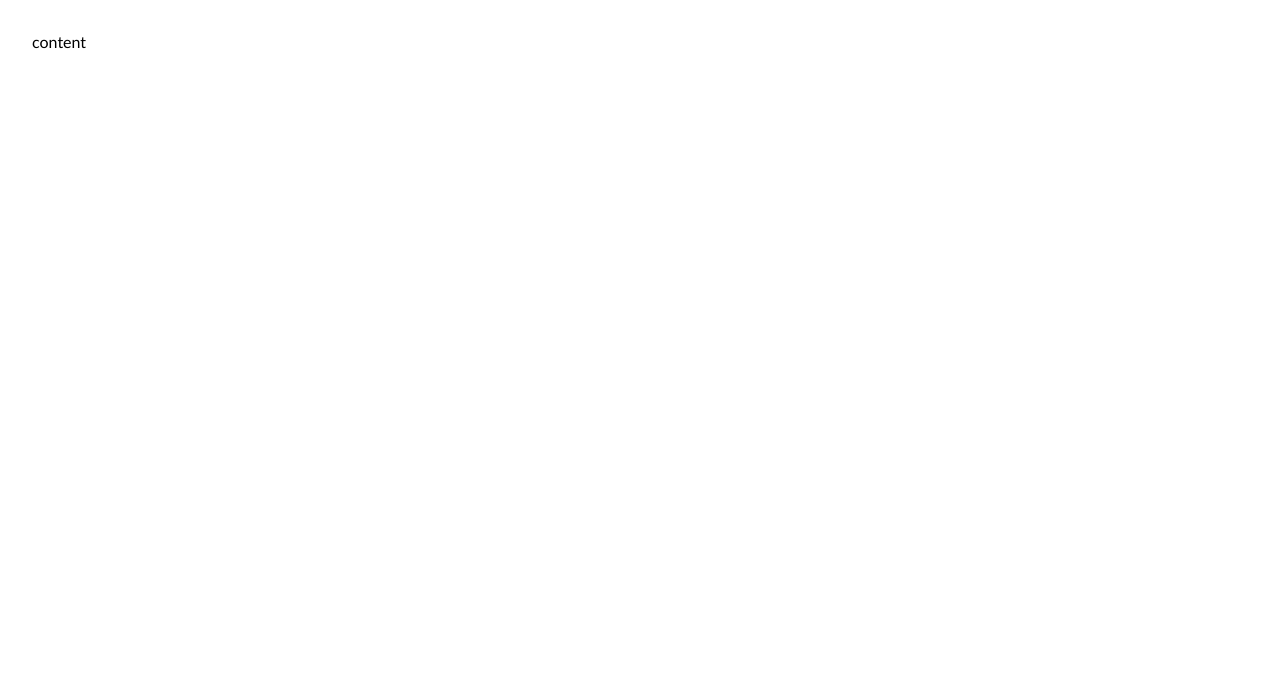
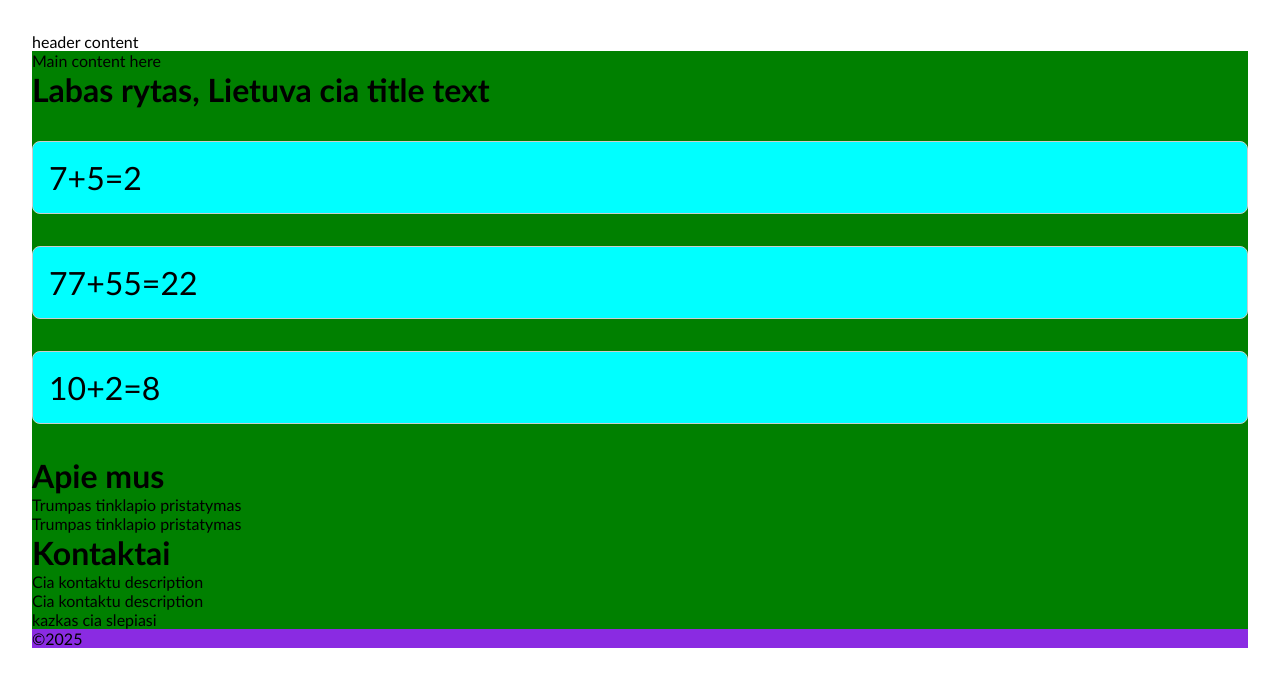
Before and after one commit to PovDai/55-grupe-react, a React (Vite) app: page / in a window 1280 px wide. Shown: the top 686 px of the page. Built offline with nearby package versions, Linux system fonts and the light colour scheme.

Commit message:
react update

```diff
--- a/src/App.jsx
+++ b/src/App.jsx
@@ -1,11 +1,29 @@
+import { Calc } from "./components/Calc";
+import { Footer } from "./components/Footer";
+import { Header } from "./components/Header";
+import { Main } from "./components/Main";
+import { Title } from "./components/Title";
 
 
 export function App() {
 
 
+
   return (
     <>
-     content
+      <Header />
+      <Main>
+        <Title text="Labas rytas, Lietuva cia title text" desc="" />
+
+        <Calc a={7} b={5} />
+        <Calc a={77} b={55} />
+        <Calc a={10} b={2} />
+
+        <Title text="Apie mus" desc="Trumpas tinklapio pristatymas" />
+        <Title text="Kontaktai" desc="Cia kontaktu description"/>
+        <div>kazkas cia slepiasi </div>
+      </Main>
+     <Footer/>
     </>
   )
 }
--- /dev/null
+++ b/src/components/Calc.jsx
@@ -0,0 +1,9 @@
+export function Calc({ a, b }) {
+
+    return (
+
+        <p className="calculator">{a}+{b}={a - b}</p>
+
+
+    );
+}
--- /dev/null
+++ b/src/components/Footer.jsx
@@ -0,0 +1,9 @@
+export function Footer() {
+
+    return (
+        <footer className="footeris">
+        &copy;2025
+        </footer>
+
+    );
+}
--- /dev/null
+++ b/src/components/Header.jsx
@@ -0,0 +1,10 @@
+export function Header() {
+
+    return (
+        <header>
+        header content
+        </header>
+
+
+    );
+}
--- /dev/null
+++ b/src/components/Main.jsx
@@ -0,0 +1,13 @@
+
+
+export function Main(props) {
+    console.log(props)
+
+    return (
+        <main className="mainas">
+            Main content here
+            {props.children}
+        </main>
+
+    );
+}
--- /dev/null
+++ b/src/components/Title.jsx
@@ -0,0 +1,11 @@
+export function Title({text,desc}) {
+
+    return (
+    <div>
+        <h1> {text}</h1>
+            {desc ? <p>{desc}</p> : null}
+            {desc && <p>{desc }</p>} {/* kitokia versija be ? */}
+    </div>
+
+    );
+}
--- a/src/index.css
+++ b/src/index.css
@@ -8,3 +8,23 @@ body{
 font-family: 'Gill Sans', 'Gill Sans MT', Calibri, 'Trebuchet MS', sans-serif;
 padding: 2rem;;
 }
+.mainas{
+    background-color: green;
+}
+.mainas:hover{
+    background-color: gold;
+}
+.footeris{
+    background-color: blueviolet;
+}
+.footeris:hover{
+    background-color: green;
+}
+.calculator{
+    padding: 1rem;
+    font-size: 2rem;
+    border: 1px solid #ccc;
+    border-radius: 0.5rem;
+    background-color: aqua;
+    margin: 2rem 0;;
+}
```
